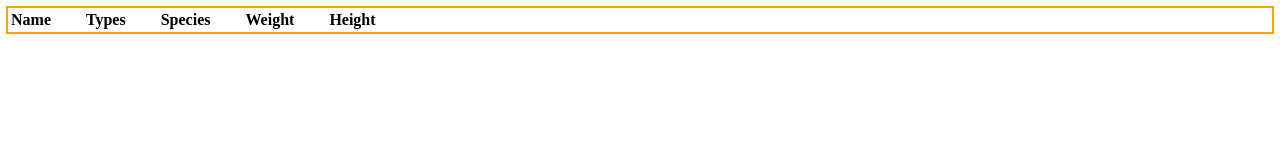
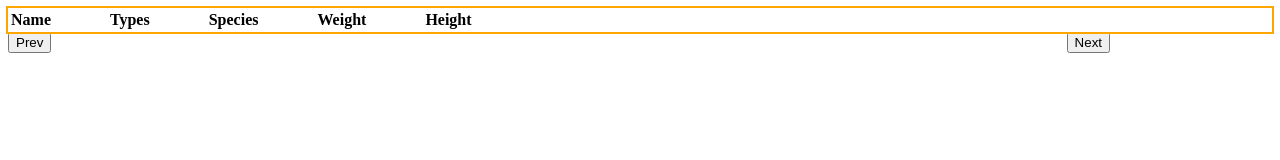
Before and after one commit to JudyVue/Pokemon-Display-, a website: page index.html in a window 1280 px wide. Drawn offline with nearby package versions, Linux system fonts and the light colour scheme; no server answers.

Commit message:
added buttons that don't do anything

```diff
--- a/css/styles.css
+++ b/css/styles.css
@@ -4,9 +4,13 @@ table {
 }
 
 th {
-  padding-right: 2em;
+  padding-right: 3.5em;
 }
 
 td {
   padding-right: 2em;
 }
+
+.next {
+  margin-left: 80%;
+}
--- a/helpers/helpers.js
+++ b/helpers/helpers.js
@@ -15,6 +15,4 @@
     $(section).append(compiledObj);
   };
 
-
-
 })(window);
--- a/index.html
+++ b/index.html
@@ -18,7 +18,6 @@
   </script>
 
   <section class="pokemon-container">
-
     <table>
       <tr>
         <th>Name </th>
@@ -27,8 +26,11 @@
         <th>Weight</th>
         <th>Height</th>
       </tr>
+    </table>
+  </section>
 
-  </section>
+  <span><button clas="prev">Prev</button></span>
+  <span><button class="next">Next</button></span>
 
 
 
```
